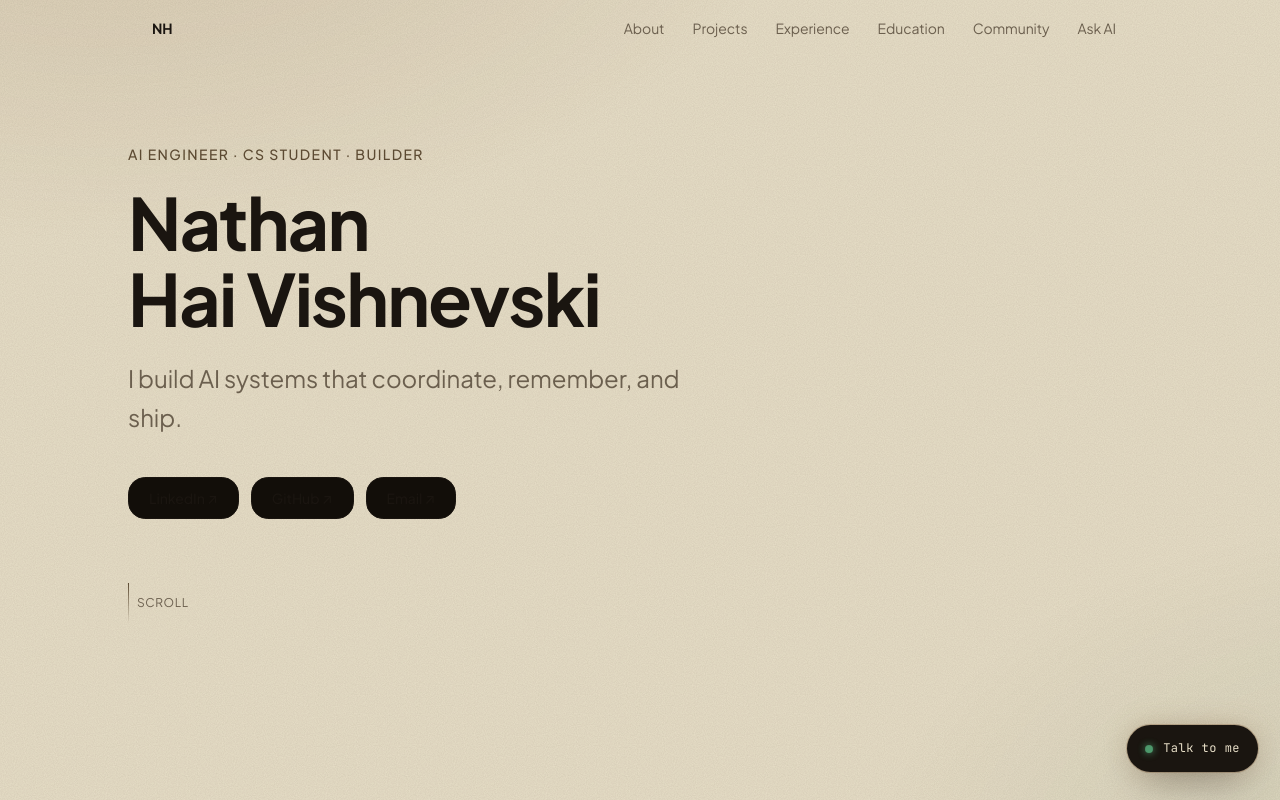
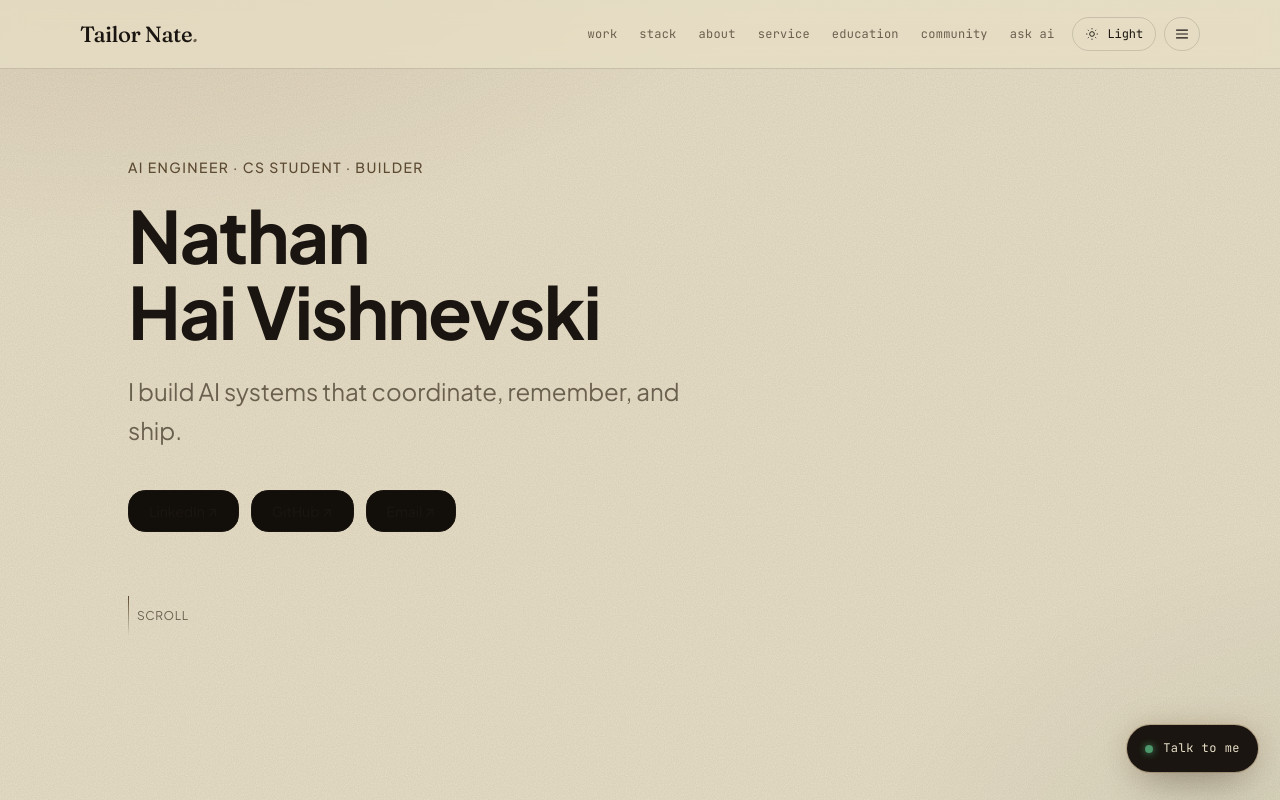
Before and after one commit to Nate-Vish/tailornate, a Next.js app: page / in a window 1280 px wide. Shown: the top 800 px of the page. Built offline with nearby package versions, Linux system fonts and the light colour scheme.

Commit message:
Redesign header and footer: brand, nav, theme toggle

```diff
--- a/components/layout/Footer.tsx
+++ b/components/layout/Footer.tsx
@@ -2,43 +2,30 @@ import { profile } from "@/content/profile"
 
 export default function Footer() {
   return (
-    <footer className="border-t border-[var(--border)] py-10 mt-8">
-      <div className="max-w-5xl mx-auto px-4 sm:px-6">
-        <div className="flex flex-col sm:flex-row items-center justify-between gap-6">
-          {/* Brand */}
-          <div className="text-center sm:text-left">
-            <p className="font-bold text-gradient text-sm">Nathan Hai Vishnevski</p>
-            <p className="text-xs text-[var(--muted-foreground)] mt-0.5">{profile.location} · Building in public</p>
-          </div>
-
-          {/* Links */}
-          <nav aria-label="Footer navigation" className="flex gap-5">
-            <a
-              href={profile.linkedin}
-              target="_blank"
-              rel="noopener noreferrer"
-              aria-label="LinkedIn profile (opens in new tab)"
-              className="text-sm text-[var(--muted-foreground)] hover:text-[var(--foreground)] transition-colors"
-            >
-              LinkedIn ↗
-            </a>
-            <a
-              href={profile.github}
-              target="_blank"
-              rel="noopener noreferrer"
-              aria-label="GitHub profile (opens in new tab)"
-              className="text-sm text-[var(--muted-foreground)] hover:text-[var(--foreground)] transition-colors"
-            >
-              GitHub ↗
-            </a>
-            <a
-              href={`mailto:${profile.email}`}
-              className="text-sm text-[var(--muted-foreground)] hover:text-[var(--foreground)] transition-colors"
-            >
-              Email
-            </a>
-          </nav>
+    <footer>
+      <div
+        className="wrap"
+        style={{
+          display: "flex",
+          gap: "24px",
+          flexWrap: "wrap",
+          alignItems: "center",
+          justifyContent: "space-between",
+        }}
+      >
+        <div>
+          © {new Date().getFullYear()} <b>{profile.name}</b> · tailornate.com
         </div>
+        <nav aria-label="Footer navigation" style={{ display: "flex", gap: "20px" }}>
+          <a href={profile.linkedin} target="_blank" rel="noopener noreferrer">
+            LinkedIn ↗
+          </a>
+          <a href={profile.github} target="_blank" rel="noopener noreferrer">
+            GitHub ↗
+          </a>
+          <a href={`mailto:${profile.email}`}>Email</a>
+        </nav>
+        <div>Built with AutoMates. Written in first person.</div>
       </div>
     </footer>
   )
--- a/components/layout/Header.tsx
+++ b/components/layout/Header.tsx
@@ -1,26 +1,42 @@
 "use client"
 
-import { useState, useEffect } from "react"
+import { useState, useEffect, useCallback, useSyncExternalStore } from "react"
+
+function subscribeTheme(callback: () => void) {
+  const observer = new MutationObserver(callback)
+  observer.observe(document.documentElement, {
+    attributes: true,
+    attributeFilter: ["data-theme"],
+  })
+  return () => observer.disconnect()
+}
+
+function getTheme(): "light" | "dark" {
+  return document.documentElement.getAttribute("data-theme") === "dark" ? "dark" : "light"
+}
 
 const navLinks = [
-  { href: "#about", label: "About" },
-  { href: "#projects", label: "Projects" },
-  { href: "#experience", label: "Experience" },
-  { href: "#education", label: "Education" },
-  { href: "#community", label: "Community" },
-  { href: "#chat", label: "Ask AI" },
+  { href: "#work", label: "work" },
+  { href: "#stack", label: "stack" },
+  { href: "#about", label: "about" },
+  { href: "#service", label: "service" },
+  { href: "#education", label: "education" },
+  { href: "#room", label: "community" },
+  { href: "#chat", label: "ask ai" },
 ]
 
 export default function Header() {
   const [activeSection, setActiveSection] = useState("")
   const [menuOpen, setMenuOpen] = useState(false)
-  const [scrolled, setScrolled] = useState(false)
+  const theme = useSyncExternalStore(subscribeTheme, getTheme, () => "light" as const)
 
-  useEffect(() => {
-    const onScroll = () => setScrolled(window.scrollY > 20)
-    window.addEventListener("scroll", onScroll, { passive: true })
-    return () => window.removeEventListener("scroll", onScroll)
-  }, [])
+  const toggleTheme = useCallback(() => {
+    const next = theme === "light" ? "dark" : "light"
+    document.documentElement.setAttribute("data-theme", next)
+    try {
+      localStorage.setItem("tn.theme", next)
+    } catch {}
+  }, [theme])
 
   useEffect(() => {
     const observer = new IntersectionObserver(
@@ -36,40 +52,43 @@ export default function Header() {
   }, [])
 
   return (
-    <header
-      className={`sticky top-0 z-40 transition-all duration-300 ${
-        scrolled
-          ? "border-b border-[var(--border)] bg-[var(--background)]/80 backdrop-blur-xl"
-          : "bg-transparent"
-      }`}
-    >
-      <div className="max-w-5xl mx-auto px-4 sm:px-6 flex items-center justify-between h-14">
-        {/* Logo */}
-        <a
-          href="#hero"
-          className="font-bold text-sm text-gradient hover:opacity-80 transition-opacity"
-          aria-label="Back to top"
-        >
-          NH
+    <header className="nav">
+      <div className="wrap nav-inner">
+        <a href="#hero" className="brand" aria-label="Back to top">
+          Tailor Nate<em>.</em>
         </a>
 
-        {/* Desktop nav */}
-        <nav aria-label="Main navigation" className="hidden md:flex gap-1">
+        <div className="nav-tools">
+          <nav aria-label="Main navigation" className="nav-links">
             {navLinks.map(({ href, label }) => (
               <a
                 key={href}
                 href={href}
+                className="nav-link"
                 aria-current={activeSection === href ? "true" : undefined}
-              className={`px-3 py-1.5 rounded-lg text-sm transition-all duration-200 ${
-                activeSection === href
-                  ? "text-[var(--accent)] font-medium bg-[var(--accent)]/8"
-                  : "text-[var(--muted-foreground)] hover:text-[var(--foreground)] hover:bg-[var(--card)]"
-              }`}
               >
                 {label}
               </a>
             ))}
           </nav>
+
+          <button
+            className="chip"
+            onClick={toggleTheme}
+            aria-label={`Switch to ${theme === "light" ? "dark" : "light"} theme`}
+          >
+            {theme === "light" ? (
+              <svg viewBox="0 0 24 24" fill="none" stroke="currentColor" strokeWidth="1.6" aria-hidden="true">
+                <circle cx="12" cy="12" r="4" />
+                <path d="M12 2v2M12 20v2M2 12h2M20 12h2M4.9 4.9l1.4 1.4M17.7 17.7l1.4 1.4M4.9 19.1l1.4-1.4M17.7 6.3l1.4-1.4" />
+              </svg>
+            ) : (
+              <svg viewBox="0 0 24 24" fill="none" stroke="currentColor" strokeWidth="1.6" aria-hidden="true">
+                <path d="M21 12.8A9 9 0 1 1 11.2 3a7 7 0 0 0 9.8 9.8z" />
+              </svg>
+            )}
+            <span>{theme === "light" ? "Light" : "Dark"}</span>
+          </button>
 
           {/* Mobile hamburger */}
           <button
@@ -77,9 +96,10 @@ export default function Header() {
             aria-expanded={menuOpen}
             aria-controls="mobile-menu"
             onClick={() => setMenuOpen((o) => !o)}
-          className="md:hidden p-2 rounded-lg text-[var(--muted-foreground)] hover:text-[var(--foreground)] hover:bg-[var(--card)] transition-colors"
+            className="chip md:hidden"
+            style={{ padding: "0 10px" }}
           >
-          <svg width="18" height="18" viewBox="0 0 18 18" fill="currentColor" aria-hidden="true">
+            <svg width="16" height="16" viewBox="0 0 18 18" fill="currentColor" aria-hidden="true">
               {menuOpen ? (
                 <path
                   fillRule="evenodd"
@@ -92,25 +112,17 @@ export default function Header() {
             </svg>
           </button>
         </div>
+      </div>
 
-      {/* Mobile nav dropdown */}
       {menuOpen && (
-        <nav
-          id="mobile-menu"
-          aria-label="Mobile navigation"
-          className="md:hidden border-t border-[var(--border)] bg-[var(--background)]/95 backdrop-blur-xl px-4 pb-4 pt-2 flex flex-col gap-1"
-        >
+        <nav id="mobile-menu" aria-label="Mobile navigation" className="mobile-menu md:hidden">
           {navLinks.map(({ href, label }) => (
             <a
               key={href}
               href={href}
+              className="nav-link"
               aria-current={activeSection === href ? "true" : undefined}
               onClick={() => setMenuOpen(false)}
-              className={`px-4 py-2.5 rounded-xl text-sm transition-colors ${
-                activeSection === href
-                  ? "text-[var(--accent)] font-medium bg-[var(--card)]"
-                  : "text-[var(--muted-foreground)] hover:text-[var(--foreground)] hover:bg-[var(--card)]"
-              }`}
             >
               {label}
             </a>
```
Lines whose indentation alone changed are shown as unchanged.
